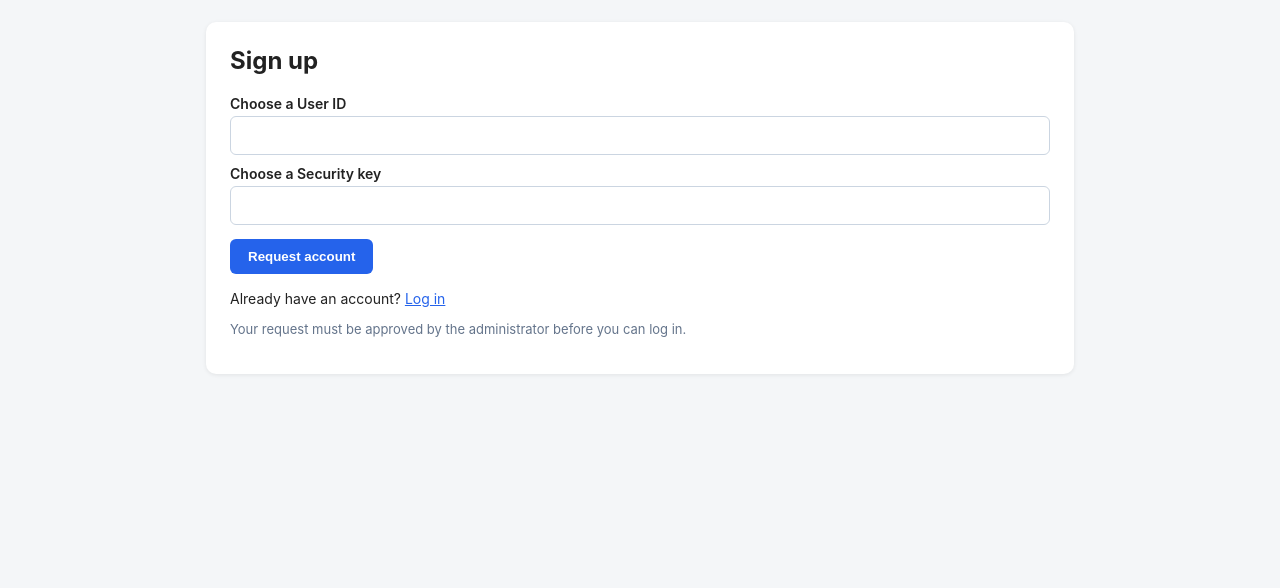
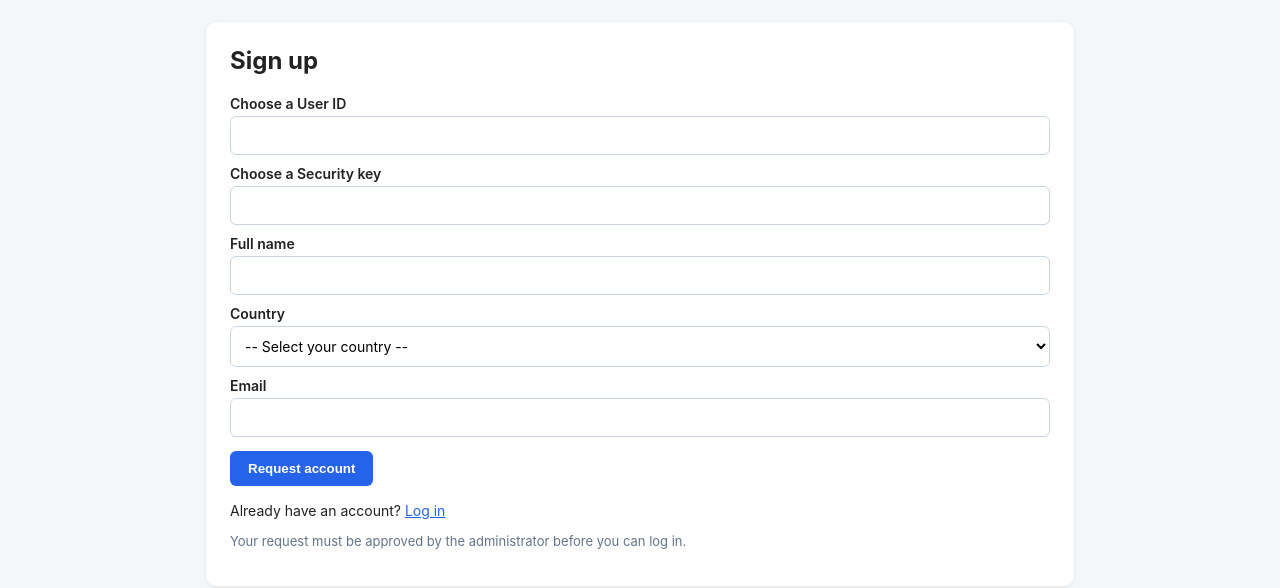
Before and after one commit to nigelkoo2015/Mynote, a plain HTML site: page index.html in a window 1280 px wide. Both pictures are taken after a click on the link "Create one". Shown: the part 60-648 px from the top of the page. Drawn offline with nearby package versions, Linux system fonts and the light colour scheme.

Commit message:
Add files via upload

```diff
--- a/index.html
+++ b/index.html
@@ -26,9 +26,10 @@
   }
   h2 { margin-top: 0; }
   label { display: block; margin: 10px 0 4px; font-size: 14px; font-weight: 600; }
-  input, textarea {
+  input, textarea, select {
     width: 100%; padding: 10px; border: 1px solid #cbd5e1;
     border-radius: 6px; font-size: 14px; font-family: inherit;
+    background: #fff;
   }
   textarea { min-height: 140px; resize: vertical; }
   button.primary {
@@ -93,6 +94,14 @@
     <input id="signupUser" autocomplete="username" />
     <label>Choose a Security key</label>
     <input id="signupPass" type="password" autocomplete="new-password" />
+    <label>Full name</label>
+    <input id="signupName" autocomplete="name" />
+    <label>Country</label>
+    <select id="signupCountry">
+      <option value="">-- Select your country --</option>
+    </select>
+    <label>Email</label>
+    <input id="signupEmail" type="email" autocomplete="email" />
     <button class="primary" onclick="signup()">Request account</button>
     <div id="signupMsg" class="msg"></div>
     <div class="switch">
@@ -140,9 +149,49 @@ function showSignup() {
   document.getElementById("loginCard").classList.add("hidden");
   document.getElementById("loginMsg").textContent  = "";
   document.getElementById("signupMsg").textContent = "";
-  document.getElementById("signupUser").value = "";
-  document.getElementById("signupPass").value = "";
+  document.getElementById("signupUser").value    = "";
+  document.getElementById("signupPass").value    = "";
+  document.getElementById("signupName").value    = "";
+  document.getElementById("signupCountry").value = "";
+  document.getElementById("signupEmail").value   = "";
 }
+
+// ---------- populate the country dropdown ----------
+const COUNTRIES = [
+  "Afghanistan","Albania","Algeria","Andorra","Angola","Antigua and Barbuda","Argentina",
+  "Armenia","Australia","Austria","Azerbaijan","Bahamas","Bahrain","Bangladesh","Barbados",
+  "Belarus","Belgium","Belize","Benin","Bhutan","Bolivia","Bosnia and Herzegovina","Botswana",
+  "Brazil","Brunei","Bulgaria","Burkina Faso","Burundi","Cabo Verde","Cambodia","Cameroon",
+  "Canada","Central African Republic","Chad","Chile","China","Colombia","Comoros","Congo",
+  "Costa Rica","Croatia","Cuba","Cyprus","Czech Republic","Denmark","Djibouti","Dominica",
+  "Dominican Republic","Ecuador","Egypt","El Salvador","Equatorial Guinea","Eritrea","Estonia",
+  "Eswatini","Ethiopia","Fiji","Finland","France","Gabon","Gambia","Georgia","Germany","Ghana",
+  "Greece","Grenada","Guatemala","Guinea","Guinea-Bissau","Guyana","Haiti","Honduras","Hungary",
+  "Iceland","India","Indonesia","Iran","Iraq","Ireland","Israel","Italy","Ivory Coast","Jamaica",
+  "Japan","Jordan","Kazakhstan","Kenya","Kiribati","Kuwait","Kyrgyzstan","Laos","Latvia",
+  "Lebanon","Lesotho","Liberia","Libya","Liechtenstein","Lithuania","Luxembourg","Madagascar",
+  "Malawi","Malaysia","Maldives","Mali","Malta","Marshall Islands","Mauritania","Mauritius",
+  "Mexico","Micronesia","Moldova","Monaco","Mongolia","Montenegro","Morocco","Mozambique",
+  "Myanmar","Namibia","Nauru","Nepal","Netherlands","New Zealand","Nicaragua","Niger","Nigeria",
+  "North Korea","North Macedonia","Norway","Oman","Pakistan","Palau","Palestine","Panama",
+  "Papua New Guinea","Paraguay","Peru","Philippines","Poland","Portugal","Qatar","Romania",
+  "Russia","Rwanda","Saint Kitts and Nevis","Saint Lucia","Saint Vincent and the Grenadines",
+  "Samoa","San Marino","Sao Tome and Principe","Saudi Arabia","Senegal","Serbia","Seychelles",
+  "Sierra Leone","Singapore","Slovakia","Slovenia","Solomon Islands","Somalia","South Africa",
+  "South Korea","South Sudan","Spain","Sri Lanka","Sudan","Suriname","Sweden","Switzerland",
+  "Syria","Taiwan","Tajikistan","Tanzania","Thailand","Timor-Leste","Togo","Tonga",
+  "Trinidad and Tobago","Tunisia","Turkey","Turkmenistan","Tuvalu","Uganda","Ukraine",
+  "United Arab Emirates","United Kingdom","United States","Uruguay","Uzbekistan","Vanuatu",
+  "Vatican City","Venezuela","Vietnam","Yemen","Zambia","Zimbabwe"
+];
+(function fillCountries(){
+  const sel = document.getElementById("signupCountry");
+  COUNTRIES.forEach(c => {
+    const o = document.createElement("option");
+    o.value = c; o.textContent = c;
+    sel.appendChild(o);
+  });
+})();
 
 document.getElementById("goSignup").addEventListener("click", function(e){
   e.preventDefault(); showSignup();
@@ -167,10 +216,24 @@ function msg(el, text, kind) {
 async function signup() {
   const u = $("signupUser").value.trim();
   const k = $("signupPass").value;
-  if (!u || !k) return msg($("signupMsg"), "User ID and security key are required.", "error");
-  if (k.length < 4) return msg($("signupMsg"), "Security key should be at least 4 characters.", "error");
+  const name    = $("signupName").value.trim();
+  const country = $("signupCountry").value;
+  const email   = $("signupEmail").value.trim();
 
-  const { error } = await sb.from("users").insert({ user_id: u, security_key: k });
+  if (!u || !k || !name || !country || !email)
+    return msg($("signupMsg"), "All fields are required.", "error");
+  if (k.length < 4)
+    return msg($("signupMsg"), "Security key should be at least 4 characters.", "error");
+  if (!/^[^\s@]+@[^\s@]+\.[^\s@]+$/.test(email))
+    return msg($("signupMsg"), "Please enter a valid email address.", "error");
+
+  const { error } = await sb.from("users").insert({
+    user_id:      u,
+    security_key: k,
+    full_name:    name,
+    country:      country,
+    email:        email
+  });
   if (error) {
     if (error.code === "23505") return msg($("signupMsg"), "That User ID is already taken.", "error");
     return msg($("signupMsg"), "Error: " + error.message, "error");
@@ -179,6 +242,8 @@ async function signup() {
     "✅ Account request submitted. Please wait for the administrator to approve it.",
     "ok");
   $("signupUser").value = ""; $("signupPass").value = "";
+  $("signupName").value = ""; $("signupCountry").value = "";
+  $("signupEmail").value = "";
 }
 
 // ---------- log in ----------
```
